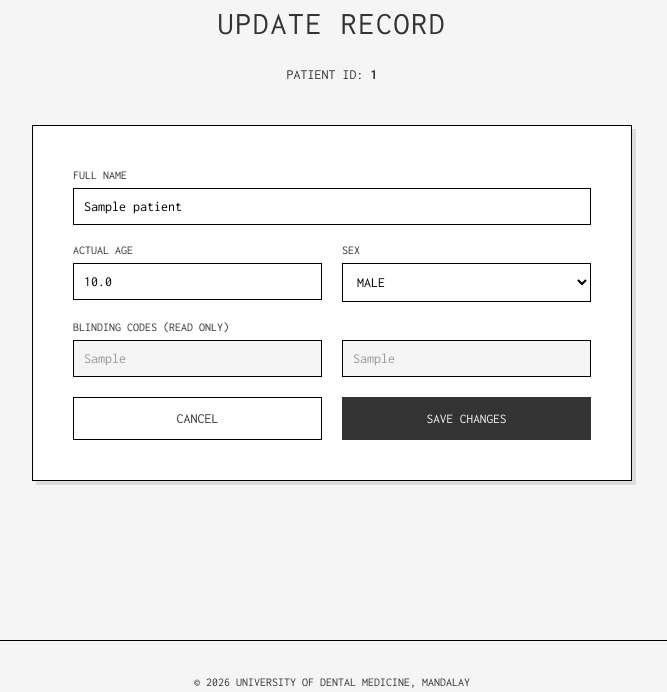
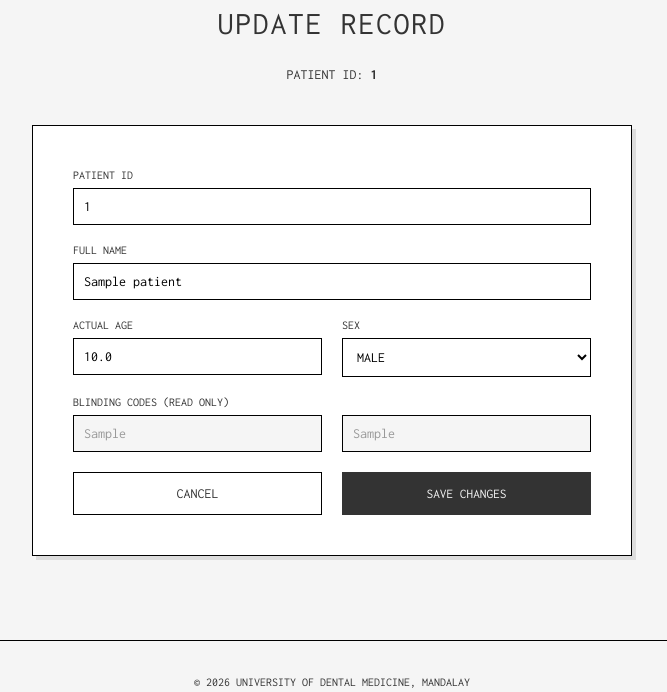
Before and after one commit to SmtTheSE/Dental-Blinding-Process-Project, a Flask app: page /patients/update/1 in a window 1280 px wide. Shown: the part 100-792 px from the top of the page, without its empty margins (308-975 px from the left). Run offline with Flask 3, Linux system fonts and the light colour scheme; the visitor is signed in with stand-in values (Sample User, id 1); tables that the repository leaves empty hold one stand-in row (values such as "Sample post").

Commit message:
fix: add missing patient_id input field to update form to prevent 400 Bad Request

```diff
--- a/templates/update_patient.html
+++ b/templates/update_patient.html
@@ -12,6 +12,11 @@
     <form method="POST" action="{{ url_for('main.update_patient', patient_id=patient.id) }}" class="card"
         style="padding: 40px;">
         <input type="hidden" name="csrf_token" value="{{ csrf_token }}">
+
+        <div class="form-group">
+            <label>PATIENT ID</label>
+            <input type="text" name="patient_id" value="{{ patient.patient_id }}" required>
+        </div>
 
         <div class="form-group">
             <label>FULL NAME</label>
```
